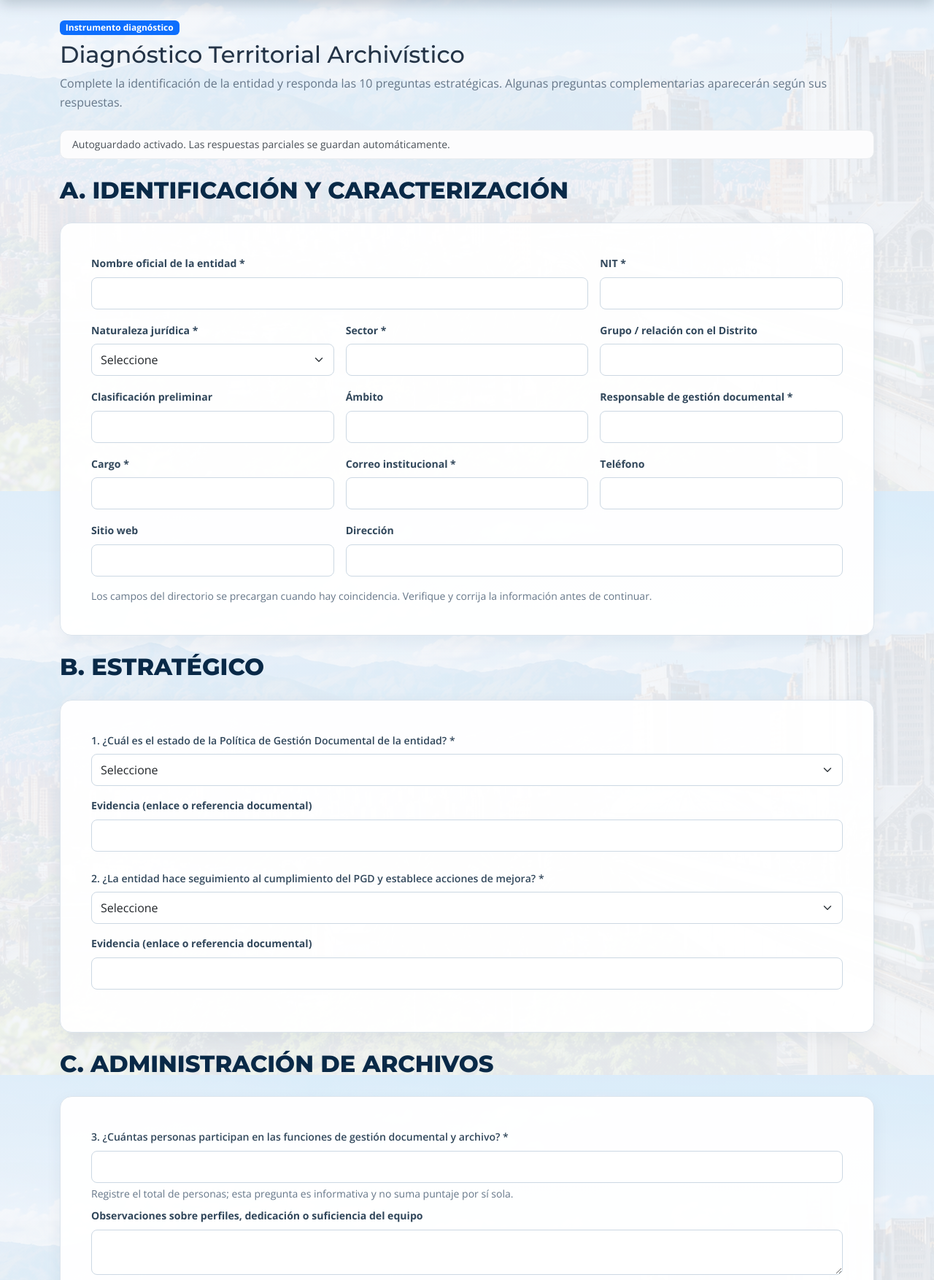
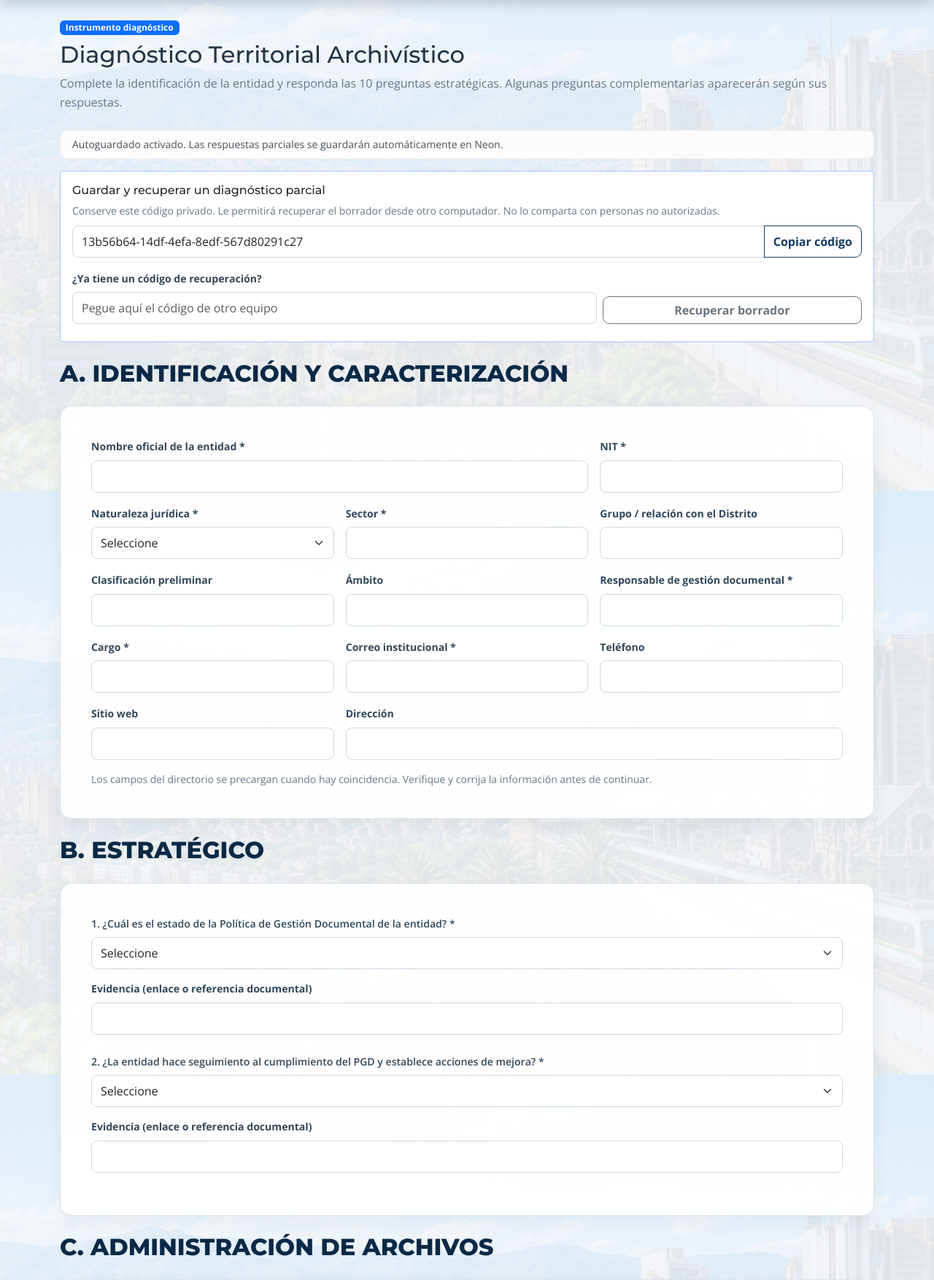
Before and after one commit to juancamilo0808-hash/diagnostico-archivistico-medellin, a Flask app: page /diagnostico in a window 1280 px wide. Shown: the part 127-1881 px from the top of the page at 73% size. Run offline with Flask 3, Linux system fonts and the light colour scheme; data that the repository does not hold is empty.

Commit message:
Update diagnostico.html

```diff
--- a/templates/diagnostico.html
+++ b/templates/diagnostico.html
@@ -11,6 +11,13 @@
   <form id="censoForm" method="POST" novalidate>
     <input type="hidden" name="borrador_id" id="borrador_id" value="">
     <div id="autosaveStatus" class="alert alert-light py-2 small" role="status" aria-live="polite">El autoguardado se activará al comenzar a diligenciar.</div>
+    <div class="card mb-4 border-primary-subtle"><div class="card-body">
+      <h2 class="h6 mb-2">Guardar y recuperar un diagnóstico parcial</h2>
+      <p class="small text-muted mb-2">Conserve este código privado. Le permitirá recuperar el borrador desde otro computador. No lo comparta con personas no autorizadas.</p>
+      <div class="input-group mb-3"><input id="codigoRecuperacion" class="form-control" type="text" readonly aria-label="Código privado de recuperación"><button class="btn btn-outline-primary" type="button" id="copiarCodigo">Copiar código</button></div>
+      <div class="row g-2 align-items-end"><div class="col-md-8"><label class="form-label" for="codigoParaRecuperar">¿Ya tiene un código de recuperación?</label><input id="codigoParaRecuperar" class="form-control" type="text" autocomplete="off" placeholder="Pegue aquí el código de otro equipo"></div><div class="col-md-4"><button class="btn btn-outline-secondary w-100" type="button" id="recuperarCodigo">Recuperar borrador</button></div></div>
+      <div id="recuperacionStatus" class="small mt-2" role="status" aria-live="polite"></div>
+    </div></div>
     <div class="section-header mt-4"><div><h2>A. IDENTIFICACIÓN Y CARACTERIZACIÓN</h2></div></div><section class="card form-card mb-4"><div class="card-body"><div class="row g-3">
       <div class="col-md-8"><label class="form-label" for="nombre_entidad">Nombre oficial de la entidad *</label><input class="form-control" id="nombre_entidad" name="nombre_entidad" autocomplete="off" required><div id="sugerencias" class="list-group position-relative"></div></div>
       <div class="col-md-4"><label class="form-label" for="nit_entidad">NIT *</label><input class="form-control" id="nit_entidad" name="nit_entidad" required></div>
@@ -83,19 +90,74 @@
   timer=setTimeout(async()=>{try{const res=await fetch(`/api/buscar-entidades?q=${encodeURIComponent(q)}`);const items=await res.json();box.innerHTML='';items.forEach(item=>{const b=document.createElement('button');b.type='button';b.className='list-group-item list-group-item-action';b.textContent=item.nombre+(item.sigla?' ('+item.sigla+')':'');b.addEventListener('click',()=>{name.value=item.nombre;const d=item.datos||{};const map={'Código':'codigo_entidad','Sigla':'sigla_entidad','Grupo / relación con el Distrito':'grupo_relacion','Clasificación preliminar':'clasificacion_preliminar','Ámbito':'ambito','Responsable de gestión documental':'responsable_nombre','Cargo Responsable GD':'responsable_cargo','Correo Responsable GD':'responsable_correo','Teléfono Responsable GD':'telefono_responsable','Sitio web / fuente':'sitio_web','Dirección':'direccion_entidad'};Object.entries(map).forEach(([k,id])=>{const el=document.getElementById(id);if(el&&d[k])el.value=d[k]});box.innerHTML=''});box.appendChild(b)})}catch(e){console.error('No se pudo consultar el directorio',e)}},220)});
   const status=document.getElementById('autosaveStatus');
   const draftInput=document.getElementById('borrador_id');
+  const recoveryDisplay=document.getElementById('codigoRecuperacion');
+  const recoveryInput=document.getElementById('codigoParaRecuperar');
+  const recoveryStatus=document.getElementById('recuperacionStatus');
   const storageKey='diagnosticoArchivisticoDraftId';
+  const localDataKey=id=>'diagnosticoArchivisticoDraftData:'+id;
+  function newDraftId(){
+    if(window.crypto && crypto.randomUUID) return crypto.randomUUID();
+    if(window.crypto && crypto.getRandomValues){const bytes=new Uint8Array(24);crypto.getRandomValues(bytes);return Array.from(bytes,b=>b.toString(16).padStart(2,'0')).join('')}
+    throw new Error('Este navegador no permite generar un código seguro. Actualice el navegador para continuar.');
+  }
   let draftId=localStorage.getItem(storageKey);
- if(!draftId){draftId=(crypto.randomUUID?crypto.randomUUID():String(Date.now())+'-'+Math.random().toString(16).slice(2));localStorage.setItem(storageKey,draftId)}
- draftInput.value=draftId;
- let saveTimer=null, loadingDraft=true, lastSerialized='';
+  if(!draftId || !/^[A-Za-z0-9_-]{20,80}$/.test(draftId)){draftId=newDraftId();localStorage.setItem(storageKey,draftId)}
+  draftInput.value=draftId; recoveryDisplay.value=draftId;
+  let saveTimer=null, loadingDraft=true, lastSerialized='', serverFinalized=false;
   function serializeForm(){const data={};new FormData(form).forEach((value,key)=>{if(key==='borrador_id')return;if(Object.prototype.hasOwnProperty.call(data,key)){if(!Array.isArray(data[key]))data[key]=[data[key]];data[key].push(value)}else data[key]=value});return data}
   function restoreForm(data){Object.entries(data||{}).forEach(([name,value])=>{const controls=[...form.querySelectorAll(`[name="${CSS.escape(name)}"]`)];if(!controls.length)return;controls.forEach(el=>{if(el.type==='checkbox'||el.type==='radio'){const vals=Array.isArray(value)?value:[value];el.checked=vals.includes(el.value)}else if(el.type!=='submit'&&el.type!=='reset'){el.value=Array.isArray(value)?value[0]:value}})});refreshConditional();}
- async function loadDraft(){try{const res=await fetch(`/api/borrador/${encodeURIComponent(draftId)}`);const data=await res.json();if(data.existe&&data.datos&&Object.keys(data.datos).length){restoreForm(data.datos);status.textContent='Se recuperó un borrador guardado anteriormente. Continúe diligenciando; los cambios se guardarán automáticamente.'}else{status.textContent='Autoguardado activado. Las respuestas parciales se guardan automáticamente.'}}catch(e){status.textContent='No se pudo consultar el borrador. Revise la conexión; sus cambios aún no están confirmados como guardados.'}finally{loadingDraft=false;lastSerialized=JSON.stringify(serializeForm())}}
- async function saveDraft(){if(loadingDraft)return;const datos=serializeForm(), serialized=JSON.stringify(datos);if(serialized===lastSerialized)return;status.textContent='Guardando borrador…';try{const res=await fetch(`/api/borrador/${encodeURIComponent(draftId)}`,{method:'POST',headers:{'Content-Type':'application/json'},body:JSON.stringify({datos})});const result=await res.json();if(!res.ok||!result.ok)throw new Error(result.mensaje||'Error al guardar');lastSerialized=serialized;status.textContent='Borrador guardado automáticamente.'}catch(e){status.textContent='No se pudo guardar. Mantenga esta página abierta y revise la conexión antes de continuar.'}}
- form.addEventListener('input',()=>{if(loadingDraft)return;clearTimeout(saveTimer);status.textContent='Cambios pendientes de guardar…';saveTimer=setTimeout(saveDraft,900)});
- form.addEventListener('change',()=>{if(loadingDraft)return;clearTimeout(saveTimer);saveTimer=setTimeout(saveDraft,500)});
+  function saveLocal(datos){try{localStorage.setItem(localDataKey(draftId),JSON.stringify({datos,guardadoLocal:Date.now()}));return true}catch(e){return false}}
+  function readLocal(id){try{const raw=localStorage.getItem(localDataKey(id));return raw?JSON.parse(raw):null}catch(e){return null}}
+  async function serverLoad(id){const res=await fetch(`/api/borrador/${encodeURIComponent(id)}`,{cache:'no-store'});const data=await res.json();if(!res.ok||!data.ok)throw new Error(data.mensaje||'No se pudo consultar el borrador');return data}
+  async function serverSave(id,datos){const res=await fetch(`/api/borrador/${encodeURIComponent(id)}`,{method:'POST',headers:{'Content-Type':'application/json'},body:JSON.stringify({datos})});const result=await res.json();if(!res.ok||!result.ok)throw new Error(result.mensaje||'No se pudo guardar');return result}
+  async function loadDraft(){
+    const local=readLocal(draftId);
+    try{
+      const remote=await serverLoad(draftId);
+      if(remote.finalizado){serverFinalized=true;status.textContent='Este código corresponde a un diagnóstico ya finalizado. No se realizarán más cambios sobre ese borrador.';form.querySelector('[type="submit"]').disabled=true;loadingDraft=false;return}
+      const remoteDate=remote.actualizado_en?Date.parse(remote.actualizado_en):0;
+      if(local && local.datos && (!remote.existe || (local.guardadoLocal||0)>remoteDate)){
+        restoreForm(local.datos);
+        if(navigator.onLine){try{await serverSave(draftId,local.datos);status.textContent='Se recuperaron cambios locales y se sincronizaron con Neon.'}catch(e){status.textContent='Se recuperaron cambios locales. Pendiente de sincronizar cuando vuelva la conexión.'}}
+      }else if(remote.existe && remote.datos && Object.keys(remote.datos).length){restoreForm(remote.datos);saveLocal(remote.datos);status.textContent='Borrador recuperado desde Neon. Los cambios se guardarán automáticamente.'}
+      else if(local && local.datos){restoreForm(local.datos);status.textContent='Se recuperó una copia local. Se sincronizará cuando haya conexión.'}
+      else status.textContent='Autoguardado activado. Las respuestas parciales se guardarán automáticamente en Neon.';
+    }catch(e){if(local && local.datos){restoreForm(local.datos);status.textContent='Sin conexión con Neon: se recuperó la copia local. Se sincronizará al volver la conexión.'}else status.textContent='No se pudo consultar Neon. Al comenzar, se guardará una copia local y se intentará sincronizar.'}
+    finally{loadingDraft=false;lastSerialized=JSON.stringify(serializeForm());}
+  }
+  async function saveDraft(){
+    if(loadingDraft||serverFinalized)return;
+    const datos=serializeForm(),serialized=JSON.stringify(datos);if(serialized===lastSerialized)return;
+    const localOk=saveLocal(datos);status.textContent='Guardando cambios…';
+    if(!navigator.onLine){status.textContent=localOk?'Sin conexión. Cambios guardados temporalmente en este navegador; pendientes de sincronizar con Neon.':'Sin conexión y no se pudo guardar la copia local.';return}
+    try{await serverSave(draftId,datos);lastSerialized=serialized;saveLocal(datos);status.textContent='Borrador guardado en Neon.'}
+    catch(e){status.textContent=localOk?'No se pudo sincronizar con Neon. Los cambios quedan temporalmente en este navegador y se reintentarán.':(e.message||'No se pudo guardar el borrador.')}
+  }
+  function scheduleSave(delay=700){if(loadingDraft||serverFinalized)return;saveLocal(serializeForm());clearTimeout(saveTimer);saveTimer=setTimeout(saveDraft,delay)}
+  form.addEventListener('input',()=>scheduleSave(900));
+  form.addEventListener('change',()=>scheduleSave(400));
+  window.addEventListener('online',()=>{if(!serverFinalized){status.textContent='Conexión recuperada. Sincronizando respuestas…';saveDraft()}});
+  document.getElementById('copiarCodigo').addEventListener('click',async()=>{try{await navigator.clipboard.writeText(draftId);recoveryStatus.textContent='Código copiado. Guárdelo en un lugar seguro.'}catch(e){recoveryDisplay.focus();recoveryDisplay.select();recoveryStatus.textContent='Seleccione y copie el código manualmente.'}});
+  document.getElementById('recuperarCodigo').addEventListener('click',async()=>{
+    const codigo=(recoveryInput.value||'').trim();
+    if(!/^[A-Za-z0-9_-]{20,80}$/.test(codigo)){recoveryStatus.textContent='Ingrese un código válido de recuperación.';return}
+    if(codigo===draftId){recoveryStatus.textContent='Este es el código que ya está abierto.';return}
+    recoveryStatus.textContent='Consultando borrador…';
+    try{
+      const remoto=await serverLoad(codigo);
+      if(!remoto.existe){recoveryStatus.textContent='No se encontró un borrador para ese código. Verifique que esté completo.';return}
+      if(remoto.finalizado){recoveryStatus.textContent='Este diagnóstico ya fue finalizado; no puede recuperarse como borrador.';return}
+      const localActual=serializeForm();
+      if(Object.values(localActual).some(v=>Array.isArray(v)?v.some(Boolean):String(v||'').trim()!=='')){
+        if(!confirm('El formulario actual contiene información. ¿Desea reemplazarlo por el borrador recuperado?'))return;
+      }
+      draftId=codigo;draftInput.value=draftId;localStorage.setItem(storageKey,draftId);recoveryDisplay.value=draftId;
+      restoreForm(remoto.datos||{});saveLocal(remoto.datos||{});lastSerialized=JSON.stringify(serializeForm());
+      recoveryStatus.textContent='Borrador recuperado. El código activo cambió al código que ingresó.';
+      status.textContent='Borrador recuperado desde Neon. Continúe; los cambios se guardarán automáticamente.';
+    }catch(e){recoveryStatus.textContent='No se pudo recuperar. Compruebe la conexión y vuelva a intentarlo.'}
+  });
   form.addEventListener('submit',e=>{if(!form.checkValidity()){e.preventDefault();form.classList.add('was-validated');form.querySelector(':invalid')?.scrollIntoView({behavior:'smooth',block:'center'});return;}if(saveTimer)clearTimeout(saveTimer);});
- loadDraft();
-})();
+  loadDraft();})();
 </script>
 {% endblock %}
```
Lines whose indentation alone changed are shown as unchanged.
